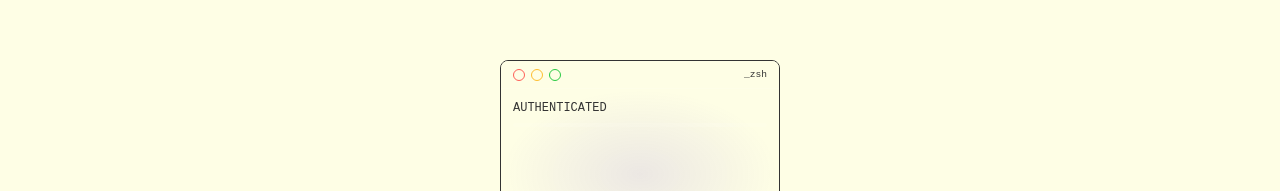
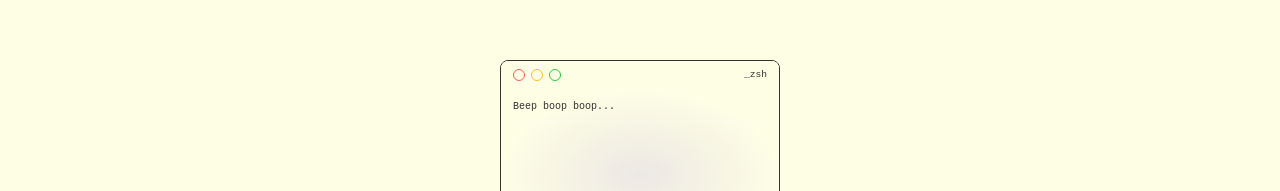
Before and after one commit to evebouf/portfolio, a React (Vite) app: page / in a window 1280 px wide. Shown: the part 224-415 px from the top of the page. Built offline with nearby package versions, Linux system fonts and the light colour scheme; a web font is replaced by a local one.

Commit message:
style: remove left margin from terminal output and links sections

```diff
--- a/src/components/Terminal.scss
+++ b/src/components/Terminal.scss
@@ -148,7 +148,7 @@
 
   .boot-text {
     color: #333;
-    font-size: 12px;
+    font-size: 10px;
     animation: textGlow 2s ease-in-out infinite alternate;
   }
 }
--- a/src/components/Terminal.tsx
+++ b/src/components/Terminal.tsx
@@ -8,10 +8,11 @@ const Terminal: React.FC = () => {
   const [emailCopied, setEmailCopied] = useState(false);
 
   const sequences = [
-    { text: 'SYSTEM BOOT...', delay: 800 },
-    { text: 'LOADING...', delay: 600 },
-    { text: 'AUTHENTICATED', delay: 400 },
-    { text: 'READY', delay: 1000 }
+    // { text: 'Gathering context...', delay: 800 },
+    { text: 'Hi...', delay: 600 },
+    { text: 'Beep boop boop...', delay: 400 },
+    { text: ' [ Verified ]', delay: 400 },
+    { text: 'Ready. Set. Go.', delay: 1000 }
   ];
 
   const copyEmailToClipboard = async () => {
@@ -52,7 +53,7 @@ const Terminal: React.FC = () => {
 
         return () => clearInterval(typeInterval);
       }
-    }, phase === 0 ? 500 : 200);
+    }, phase === 0 ? 1000 : 1000);
 
     return () => clearTimeout(timer);
   }, [phase]);
```
